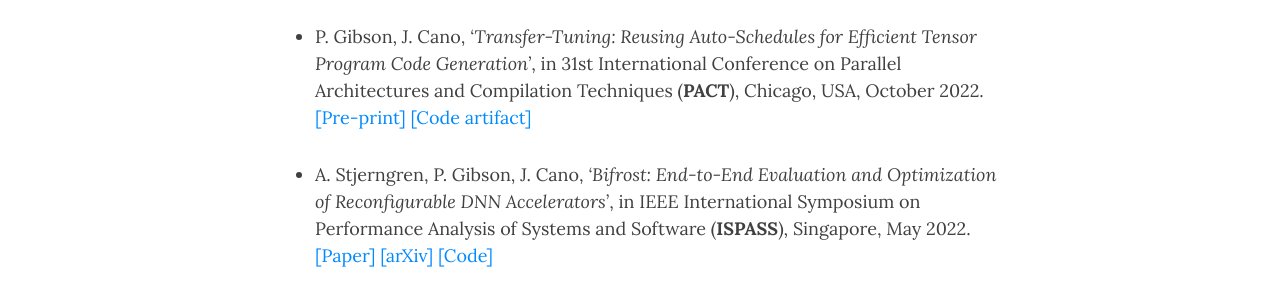
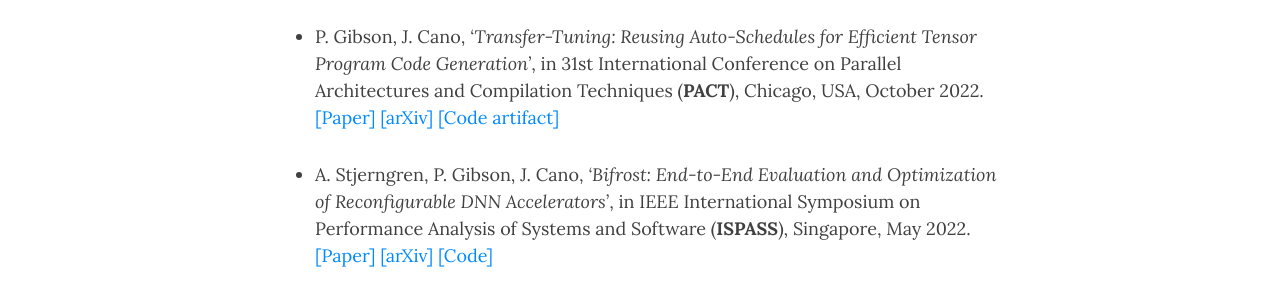
Before and after one commit to gicLAB/gicLAB.github.io, a Jekyll site: the page built from publications.md, in a window 1280 px wide and 900 px high, scrolled down 472 px. Shown: the part 154-454 px from the top of the window. Built offline with Jekyll 4.4.1, drawn with Linux system fonts in a browser that asks for light colours; nearby versions of some CDN libraries; comment, search, counter and statistics services are not loaded.

Commit message:
Update publications.md

```diff
--- a/publications.md
+++ b/publications.md
@@ -6,17 +6,17 @@
 
 # 2023
 
-- J. Haris, P. Gibson, J. Cano, N. Bohm Agostini, D. Kaeli, *'SECDA-TFLite: A Toolkit for Efficient Development of FPGA-based DNN Accelerators for Edge Inference'*, (to appear) in Elsevier Journal of Parallel and Distributed Computing (<b>JPDC</b>), Volume 173, March 2023. [[Paper]](https://www.sciencedirect.com/science/article/pii/S0743731522002301) [[Code]](https://github.com/gicLAB/SECDA-TFLite)
+- J. Haris, P. Gibson, J. Cano, N. Bohm Agostini, D. Kaeli, *'SECDA-TFLite: A Toolkit for Efficient Development of FPGA-based DNN Accelerators for Edge Inference'*, (to appear) in Elsevier Journal of Parallel and Distributed Computing (**JPDC**), Volume 173, March 2023. [[Paper]](https://www.sciencedirect.com/science/article/pii/S0743731522002301) [[Code]](https://github.com/gicLAB/SECDA-TFLite)
 
 # 2022
 
 - N. Louloudakis, P. Gibson, J. Cano, A. Rajan, *'Assessing Robustness of Image Recognition Models to Changes in the Computational Environment'*, (to appear) in NeurIPS ML Safety Workshop (<b>MLSW</b>) co-located with NeurIPS, Hybrid Conference, November-December 2022. [[Pre-print]](https://www.dcs.gla.ac.uk/~josecr/pub/2022_MLSW.pdf)
 
-- P. Gibson, J. Cano,  *'Transfer-Tuning: Reusing Auto-Schedules for Efficient Tensor Program Code Generation'*, in 31st International Conference on Parallel Architectures and Compilation Techniques (<b>PACT</b>), Chicago, USA, October 2022. [[Pre-print]](https://arxiv.org/abs/2201.05587) [[Code artifact]](https://github.com/gicLAB/transfer-tuning)
+- P. Gibson, J. Cano,  *'Transfer-Tuning: Reusing Auto-Schedules for Efficient Tensor Program Code Generation'*, in 31st International Conference on Parallel Architectures and Compilation Techniques (**PACT**), Chicago, USA, October 2022. [[Paper]](https://dl.acm.org/doi/10.1145/3559009.3569682) [[arXiv]](https://arxiv.org/abs/2201.05587) [[Code artifact]](https://github.com/gicLAB/transfer-tuning)
 
-- A. Stjerngren, P. Gibson, J. Cano, *‘Bifrost: End-to-End Evaluation and Optimization of Reconfigurable DNN Accelerators’*, in IEEE International Symposium on Performance Analysis of Systems and Software (<b>ISPASS</b>), Singapore, May 2022. [[Paper]](https://ieeexplore.ieee.org/document/9804659/) [[arXiv]](https://arxiv.org/abs/2204.12418) [[Code]](https://github.com/gicLAB/bifrost)
+- A. Stjerngren, P. Gibson, J. Cano, *‘Bifrost: End-to-End Evaluation and Optimization of Reconfigurable DNN Accelerators’*, in IEEE International Symposium on Performance Analysis of Systems and Software (**ISPASS**), Singapore, May 2022. [[Paper]](https://ieeexplore.ieee.org/document/9804659/) [[arXiv]](https://arxiv.org/abs/2204.12418) [[Code]](https://github.com/gicLAB/bifrost)
 
-- P. Gibson, J. Cano, *'Productive Reproducible Workflows for DNNs: A Case Study for Industrial Defect Detection'*, in 4th Workshop on Accelerated Machine Learning (<b>AccML</b>) co-located with HiPEAC, Budapest, Hungary, June 2022. [[Paper]](https://accml.dcs.gla.ac.uk/papers/2022/4thAccML_paper_2(16).pdf)
+- P. Gibson, J. Cano, *'Productive Reproducible Workflows for DNNs: A Case Study for Industrial Defect Detection'*, in 4th Workshop on Accelerated Machine Learning (**AccML**) co-located with HiPEAC, Budapest, Hungary, June 2022. [[Paper]](https://accml.dcs.gla.ac.uk/papers/2022/4thAccML_paper_2(16).pdf)
 
 
 # 2021
```
